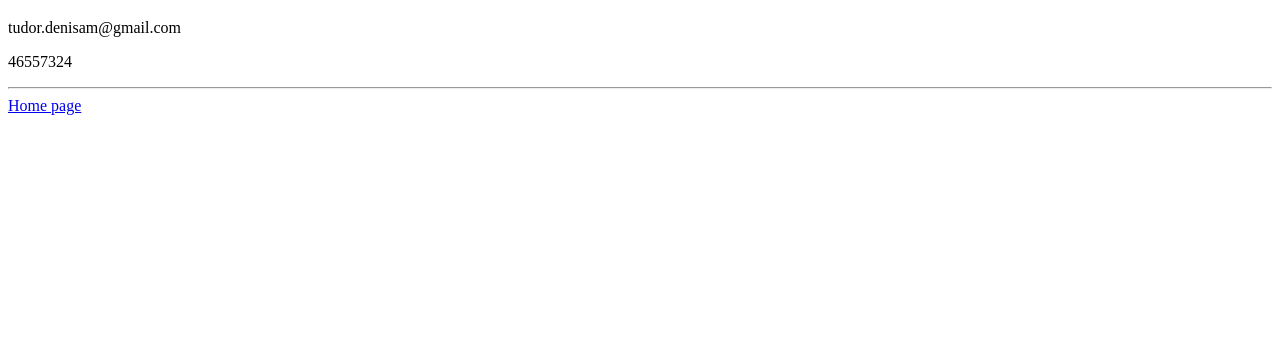
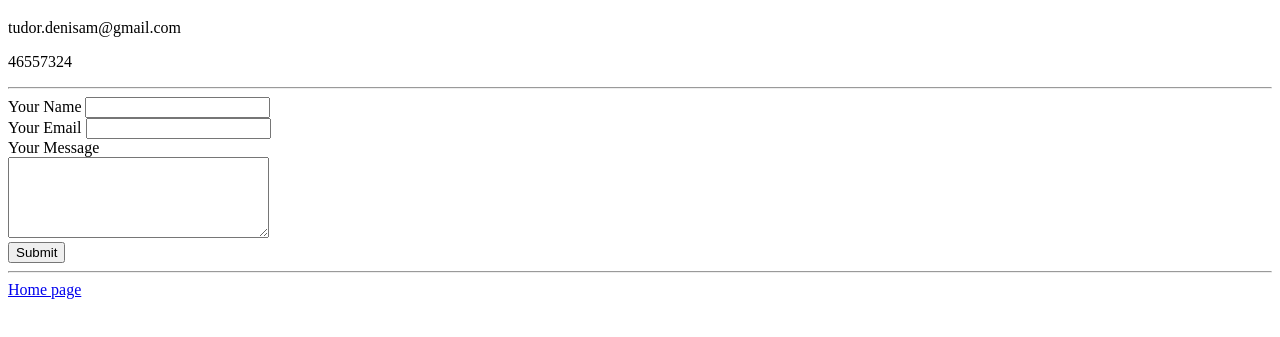
Before and after one commit to TDenisaM/CV-Website-only-HTML-with-AngelaYu, a plain HTML site: page contact-me.html in a window 1280 px wide. Shown: the part 61-398 px from the top of the page. Drawn offline with Linux system fonts and the light colour scheme.

Commit message:
added a contact form

```diff
--- a/contact-me.html
+++ b/contact-me.html
@@ -13,6 +13,26 @@
     <p>tudor.denisam@gmail.com</p>
     <p>46557324</p>
     <hr />
+    <form
+      action="mailto:tudor.denisam@gmail.com"
+      method="post"
+      enctype="text/plain">
+      <label for="yourName">Your Name</label>
+      <input type="text" name="yourName" />
+      <br />
+      <label for="yourEmail">Your Email</label>
+      <input type="email" name="yourEmail" />
+      <br />
+      <label for="yourMessage">Your Message</label>
+      <br />
+      <textarea
+        name="yourMessage"
+        rows="5"
+        cols="30"></textarea>
+      <br />
+      <input type="submit" />
+    </form>
+    <hr />
     <a href="index.html">Home page</a>
   </body>
 </html>
```
